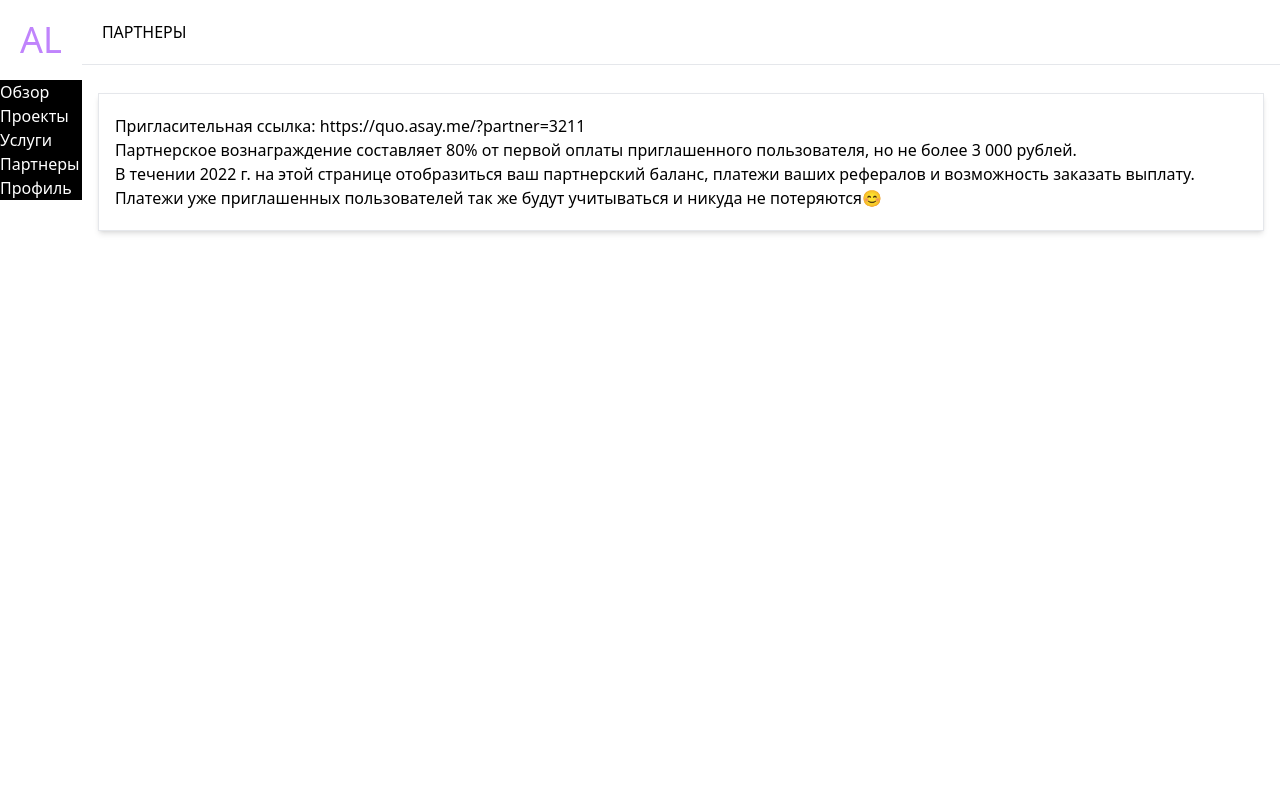
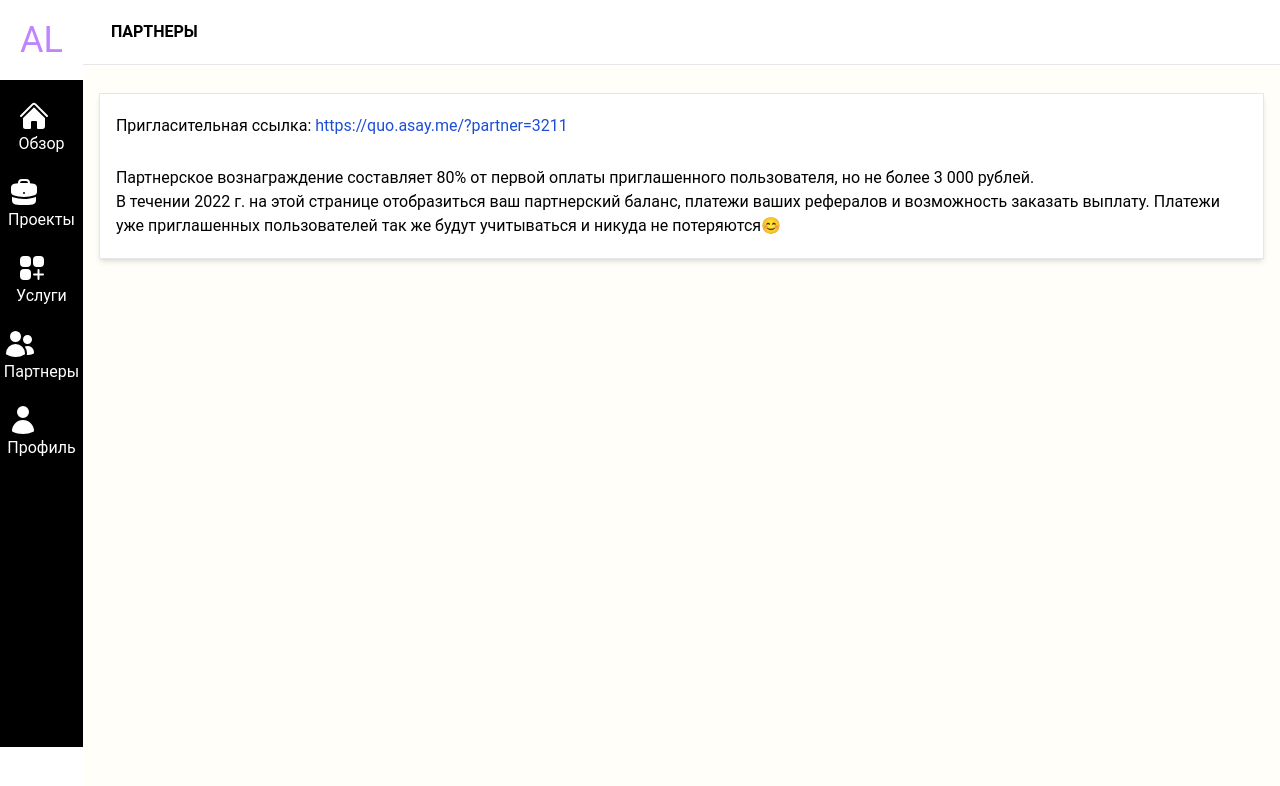
Before and after one commit to Alekssoo/form_TailwindCSS, a website: page index.html in a window 1280 px wide. Drawn offline with Linux system fonts and the light colour scheme.

Commit message:
continue styling sidebar and main content

```diff
--- a/index.html
+++ b/index.html
@@ -7,31 +7,62 @@
     <link rel="stylesheet" href="styles/styles.css">
     <title>Partners</title>
 </head>
-<body>
-    <div class="flex flex-row-reverse">
-        <div class="flex flex-col">
-            <header class="py-5 pl-5 mb-3 border-b">
-                <h2 class="uppercase">Партнеры</h2>
+<body class="">
+    <div class="flex flex-row-reverse font-main  min-h-screen">
+        <div class="flex flex-col bg-amber-50 bg-opacity-30">
+            <header class="py-5 pl-7 mb-3 border-b bg-white">
+                <h2 class="uppercase font-bold">Партнеры</h2>
             </header>
-            <main class="border shadow-md px-4 py-5 m-4">
-                <div class="">
+            <main class="border shadow-md px-4 py-5 m-4 bg-white">
+                <div class="mb-7">
                     <span>
                         Пригласительная ссылка:
                     </span>
-                    <a href="https://quo.asay.me/?partner=3211">https://quo.asay.me/?partner=3211</a>
+                    <a class="text-blue-700" href="https://quo.asay.me/?partner=3211">https://quo.asay.me/?partner=3211</a>
                 </div>
                 <p>Партнерское вознаграждение составляет 80% от первой оплаты приглашенного пользователя, но не более 3 000 рублей.</p>
                 <p>В течении 2022 г. на этой странице отобразиться ваш партнерский баланс, платежи ваших рефералов и возможность заказать выплату. Платежи уже приглашенных пользователей так же будут учитываться и никуда не потеряются😊</p>
+                <div>
+
+                </div>
             </main>
         </div>
-        <div class="flex flex-col">
-            <div class="p-5 text-4xl text-purple-400">AL</div>
-            <ul class="bg-black text-white">
-                <li><span>Обзор</span><a href=""></a></li>
-                <li><span>Проекты</span><a href=""></a></li>
-                <li><span>Услуги</span><a href=""></a></li>
-                <li><span>Партнеры</span><a href="№"></a></li>
-                <li><span>Профиль</span><a href=""></a></li>
+        <div class="flex flex-col min-h-screen">
+            <div class="p-5 text-4xl text-purple-400 h-1/6 max-h-20 ">AL</div>
+            <ul class="bg-black text-white flex flex-col items-center h-5/6">
+
+                <li class="mt-5">
+                    <svg xmlns="http://www.w3.org/2000/svg" viewBox="0 0 24 24" fill="currentColor" class="w-8 h-8">
+                        <path d="M11.47 3.84a.75.75 0 011.06 0l8.69 8.69a.75.75 0 101.06-1.06l-8.689-8.69a2.25 2.25 0 00-3.182 0l-8.69 8.69a.75.75 0 001.061 1.06l8.69-8.69z" />
+                        <path d="M12 5.432l8.159 8.159c.03.03.06.058.091.086v6.198c0 1.035-.84 1.875-1.875 1.875H15a.75.75 0 01-.75-.75v-4.5a.75.75 0 00-.75-.75h-3a.75.75 0 00-.75.75V21a.75.75 0 01-.75.75H5.625a1.875 1.875 0 01-1.875-1.875v-6.198a2.29 2.29 0 00.091-.086L12 5.43z" />
+                    </svg>
+                    <span>Обзор</span><a href=""></a>
+                </li>
+                <li class="mt-5">
+                    <svg xmlns="http://www.w3.org/2000/svg" viewBox="0 0 24 24" fill="currentColor" class="w-8 h-8">
+                        <path fill-rule="evenodd" d="M7.5 5.25a3 3 0 013-3h3a3 3 0 013 3v.205c.933.085 1.857.197 2.774.334 1.454.218 2.476 1.483 2.476 2.917v3.033c0 1.211-.734 2.352-1.936 2.752A24.726 24.726 0 0112 15.75c-2.73 0-5.357-.442-7.814-1.259-1.202-.4-1.936-1.541-1.936-2.752V8.706c0-1.434 1.022-2.7 2.476-2.917A48.814 48.814 0 017.5 5.455V5.25zm7.5 0v.09a49.488 49.488 0 00-6 0v-.09a1.5 1.5 0 011.5-1.5h3a1.5 1.5 0 011.5 1.5zm-3 8.25a.75.75 0 100-1.5.75.75 0 000 1.5z" clip-rule="evenodd" />
+                        <path d="M3 18.4v-2.796a4.3 4.3 0 00.713.31A26.226 26.226 0 0012 17.25c2.892 0 5.68-.468 8.287-1.335.252-.084.49-.189.713-.311V18.4c0 1.452-1.047 2.728-2.523 2.923-2.12.282-4.282.427-6.477.427a49.19 49.19 0 01-6.477-.427C4.047 21.128 3 19.852 3 18.4z" />
+                    </svg>
+                    <span>Проекты</span><a href=""></a>
+                </li>
+                <li class="mt-5">
+                    <svg xmlns="http://www.w3.org/2000/svg" viewBox="0 0 24 24" fill="currentColor" class="w-8 h-8">
+                        <path d="M6 3a3 3 0 00-3 3v2.25a3 3 0 003 3h2.25a3 3 0 003-3V6a3 3 0 00-3-3H6zM15.75 3a3 3 0 00-3 3v2.25a3 3 0 003 3H18a3 3 0 003-3V6a3 3 0 00-3-3h-2.25zM6 12.75a3 3 0 00-3 3V18a3 3 0 003 3h2.25a3 3 0 003-3v-2.25a3 3 0 00-3-3H6zM17.625 13.5a.75.75 0 00-1.5 0v2.625H13.5a.75.75 0 000 1.5h2.625v2.625a.75.75 0 001.5 0v-2.625h2.625a.75.75 0 000-1.5h-2.625V13.5z" />
+                    </svg>
+                    <span>Услуги</span><a href=""></a>
+                </li>
+                <li class="mt-5">
+                    <svg xmlns="http://www.w3.org/2000/svg" viewBox="0 0 24 24" fill="currentColor" class="w-8 h-8">
+                        <path d="M4.5 6.375a4.125 4.125 0 118.25 0 4.125 4.125 0 01-8.25 0zM14.25 8.625a3.375 3.375 0 116.75 0 3.375 3.375 0 01-6.75 0zM1.5 19.125a7.125 7.125 0 0114.25 0v.003l-.001.119a.75.75 0 01-.363.63 13.067 13.067 0 01-6.761 1.873c-2.472 0-4.786-.684-6.76-1.873a.75.75 0 01-.364-.63l-.001-.122zM17.25 19.128l-.001.144a2.25 2.25 0 01-.233.96 10.088 10.088 0 005.06-1.01.75.75 0 00.42-.643 4.875 4.875 0 00-6.957-4.611 8.586 8.586 0 011.71 5.157v.003z" />
+                    </svg>
+                    <span>Партнеры</span><a href="№"></a>
+                </li>
+                <li class="mt-5">
+                    <svg xmlns="http://www.w3.org/2000/svg" viewBox="0 0 24 24" fill="currentColor" class="w-8 h-8">
+                        <path fill-rule="evenodd" d="M7.5 6a4.5 4.5 0 119 0 4.5 4.5 0 01-9 0zM3.751 20.105a8.25 8.25 0 0116.498 0 .75.75 0 01-.437.695A18.683 18.683 0 0112 22.5c-2.786 0-5.433-.608-7.812-1.7a.75.75 0 01-.437-.695z" clip-rule="evenodd" />
+                    </svg>
+                    <span>Профиль</span><a href=""></a>
+                </li>
             </ul>
             <div></div>
         </div>
--- a/src/main.css
+++ b/src/main.css
@@ -1,3 +1,5 @@
+@import url('https://fonts.googleapis.com/css2?family=Montserrat:ital,wght@0,100;0,200;0,300;0,400;0,500;0,600;0,700;0,800;0,900;1,100;1,200;1,300;1,400;1,500;1,600;1,700;1,800;1,900&display=swap');
+
 @tailwind base;
 @tailwind components;
 @tailwind utilities;
--- a/tailwind.config.js
+++ b/tailwind.config.js
@@ -2,7 +2,11 @@
 module.exports = {
   content: ["./index.html"],
   theme: {
-    extend: {},
+    extend: {
+      fontFamily: {
+        "main": ["Roboto"]
+      }
+    },
   },
   plugins: [],
 }
```
Also changed, not shown: styles/styles.css.
